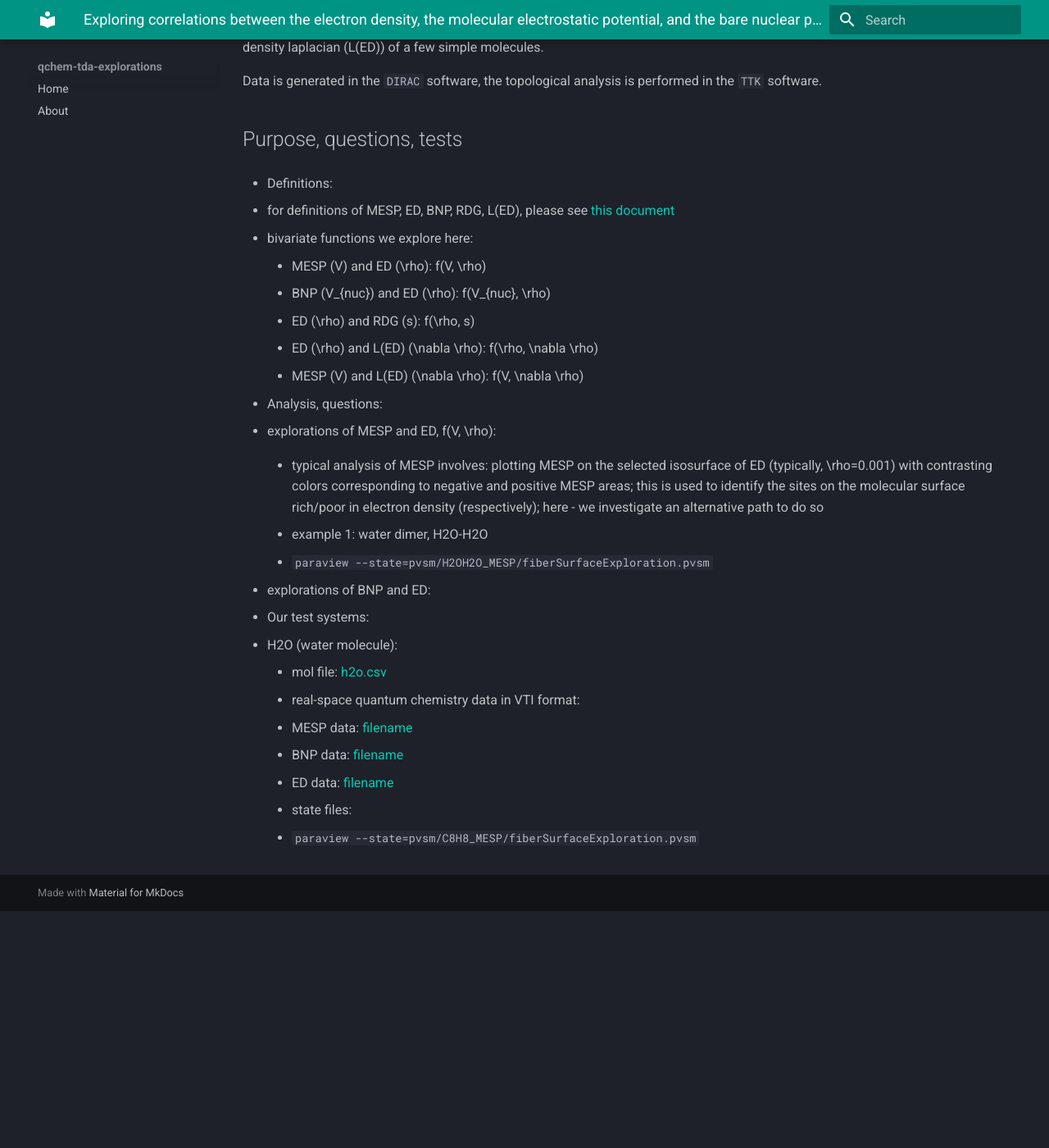
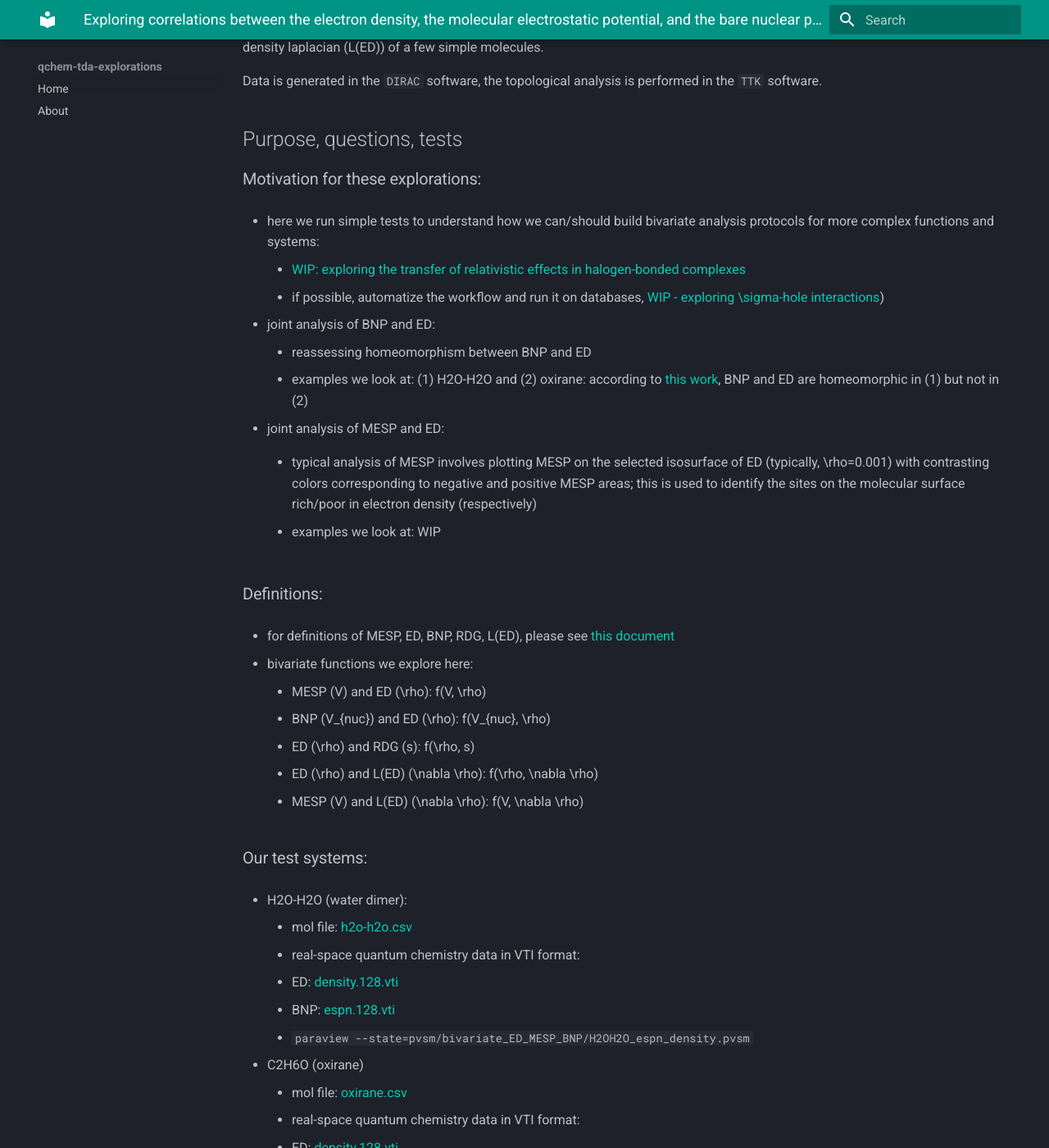
Before and after one commit to tda-qchem/tda-qchem-explorations, an MkDocs documentation site: the page built from docs/bivariate_ED_MESP_BNP.md, in a window 1280 px wide and 1400 px high, scrolled down 351 px. Shown: the whole window at 82% size. Built offline with MkDocs 1.6.1 and Material for MkDocs 9.7.7, drawn with Linux system fonts in a browser that asks for light colours; before the commit the page ends 1462 px from its top, so only the background shows below that; some of the changed text lies outside the part shown.

Commit message:
save work on docs - draft of pending projects

```diff
--- a/docs/bivariate_ED_MESP_BNP.md
+++ b/docs/bivariate_ED_MESP_BNP.md
@@ -11,7 +11,28 @@ Data is generated in the `DIRAC` software, the topological analysis is performed
 
 ## Purpose, questions, tests
 
-* Definitions:
+### Motivation for these explorations:
+
+  * here we run simple tests to understand how we can/should build bivariate analysis protocols for more complex functions and systems:
+    * [WIP: exploring the transfer of relativistic effects in halogen-bonded complexes](relativistic-xbs.md)
+    * if possible, automatize the workflow and run it on databases, [WIP - exploring $\sigma$-hole interactions](sigma-hole-interactions-database.md))
+
+  * joint analysis of BNP and ED:
+    * reassessing homeomorphism between BNP and ED
+      * examples we look at: (1) H2O-H2O and (2) oxirane: according to [this work](https://onlinelibrary.wiley.com/doi/full/10.1002/qua.22215), BNP and ED are homeomorphic in (1) but not in (2)
+
+
+  * joint analysis of MESP and ED:
+
+    * typical analysis of MESP involves plotting MESP on the selected isosurface of ED (typically, $\rho=0.001$) with contrasting colors corresponding to negative and positive MESP areas; this is used to identify the sites on the molecular surface rich/poor in electron density (respectively)
+
+    * examples we look at: WIP
+
+
+
+
+
+### Definitions:
 
   * for definitions of MESP, ED, BNP, RDG, L(ED), please see [this document](link-TODO)
 
@@ -23,26 +44,21 @@ Data is generated in the `DIRAC` software, the topological analysis is performed
     * ED ($\rho$) and L(ED) ($\nabla \rho$): $f(\rho, \nabla \rho)$
     * MESP ($V$) and L(ED) ($\nabla \rho$): $f(V, \nabla \rho)$
 
-* Analysis, questions:
 
-  * explorations of MESP and ED, $f(V, \rho)$:
+### Our test systems:
 
-    * typical analysis of MESP involves: plotting MESP on the selected isosurface of ED (typically, $\rho=0.001$) with contrasting colors corresponding to negative and positive MESP areas; this is used to identify the sites on the molecular surface rich/poor in electron density (respectively); here - we investigate an alternative path to do so
+  * H2O-H2O (water dimer):
 
-    * example 1: water dimer, H2O-H2O
-      * `paraview --state=pvsm/H2OH2O_MESP/fiberSurfaceExploration.pvsm`
+    * mol file: [h2o-h2o.csv](../data/h2o-h2o/geom.csv)
+    * real-space quantum chemistry data in VTI format:
+      * ED: [density.128.vti](../data/h2o-h2o/vti/dirac/dc_b3lyp_dyallav3z/super/density_visgrid_cube_128/density.128.vti)
+      * BNP: [espn.128.vti](../data/h2o-h2o/vti/dirac/dc_b3lyp_dyallav3z/super/espn_visgrid_cube_128/espn.128.vti)
+    * `paraview --state=pvsm/bivariate_ED_MESP_BNP/H2OH2O_espn_density.pvsm`
 
-  * explorations of BNP and ED:
+  * C2H6O (oxirane)
 
-
-* Our test systems:
-
-  * H2O (water molecule):
-
-    * mol file: [h2o.csv](link)
+    * mol file: [oxirane.csv](../data/oxirane/geom.csv)
     * real-space quantum chemistry data in VTI format:
-      * MESP data: [filename](link)
-      * BNP data: [filename](link)
-      * ED data: [filename](link)
-    * state files:
-      * `paraview --state=pvsm/C8H8_MESP/fiberSurfaceExploration.pvsm`
+      * ED: [density.128.vti](../data/oxirane/vti/dirac/dc_b3lyp_dyallav3z/super/density_visgrid_cube_128/density.128.vti)
+      * BNP: [espn.128.vti](../data/oxirane/vti/dirac/dc_b3lyp_dyallav3z/super/espn_visgrid_cube_128/espn.128.vti)
+    * `paraview --state=pvsm/bivariate_ED_MESP_BNP/oxirane_espn_density.pvsm`
```
Also changed, not shown: docs/MESP_theory.md (+30 -37 lines), docs/index.md (+8 -0 lines), docs/relativistic-xbs.md (added, +11 -0 lines), docs/sigma-hole-interactions-database.md (added, +12 -0 lines).
